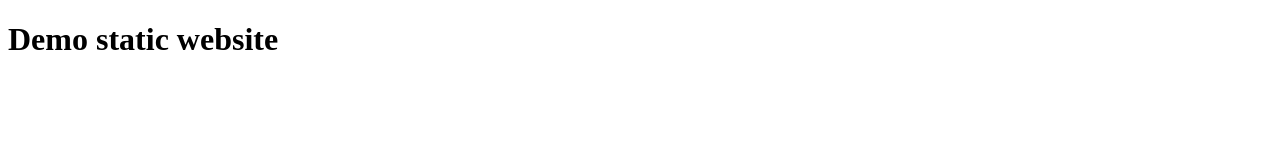
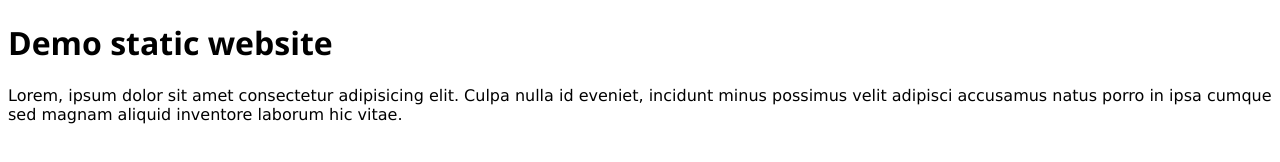
Before and after one commit to kieuduyen2804/demo, a plain HTML site: page index.html in a window 1280 px wide. Drawn offline with Linux system fonts and the light colour scheme.

Commit message:
New commit

```diff
--- a/index.html
+++ b/index.html
@@ -3,9 +3,15 @@
   <head>
     <meta charset="UTF-8" />
     <meta name="viewport" content="width=device-width, initial-scale=1.0" />
+    <link rel="stylesheet" href="style.css" />
     <title>Demo static web</title>
   </head>
   <body>
     <h1>Demo static website</h1>
+    <p>
+      Lorem, ipsum dolor sit amet consectetur adipisicing elit. Culpa nulla id
+      eveniet, incidunt minus possimus velit adipisci accusamus natus porro in
+      ipsa cumque sed magnam aliquid inventore laborum hic vitae.
+    </p>
   </body>
 </html>
--- /dev/null
+++ b/style.css
@@ -0,0 +1,8 @@
+h1 {
+  font-family: "Segoe UI", Tahoma, Geneva, Verdana, sans-serif;
+}
+
+p {
+  font-family: "Lucida Sans", "Lucida Sans Regular", "Lucida Grande",
+    "Lucida Sans Unicode", Geneva, Verdana, sans-serif;
+}
```
